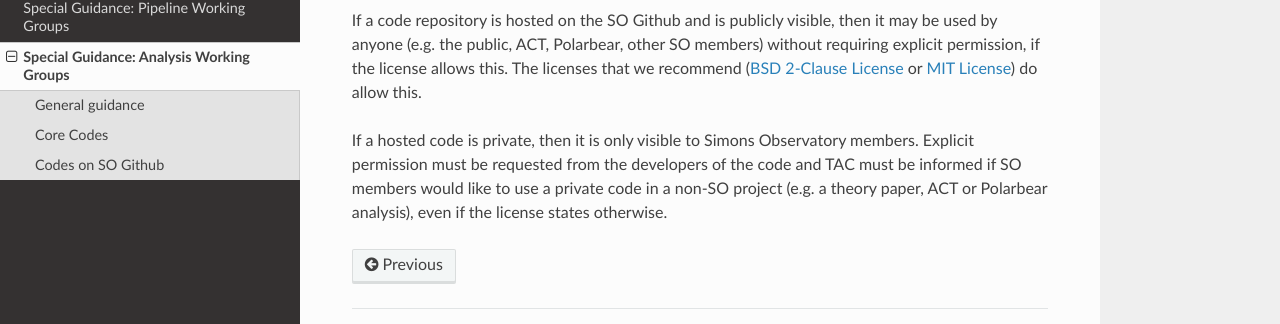
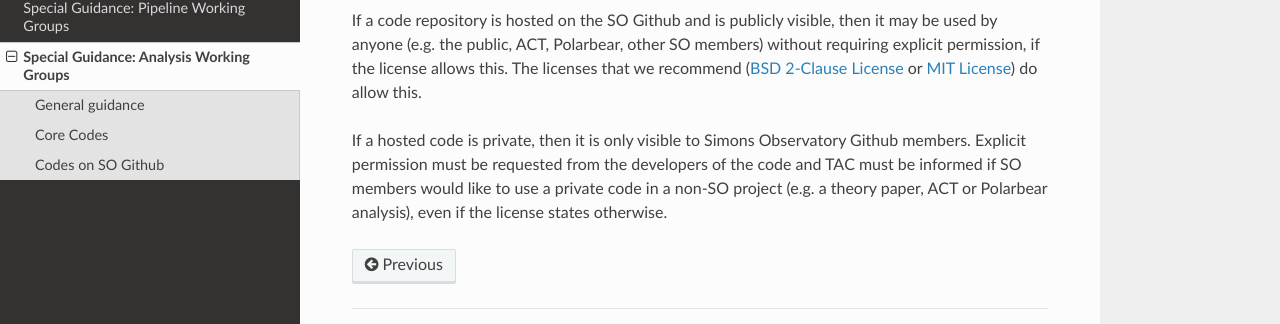
Before and after one commit to simonsobs/so_dev_guide, a Sphinx documentation site: the page built from source/awg.rst, in a window 1280 px wide and 900 px high, scrolled down 798 px. Shown: the part 486-810 px from the top of the window. Built offline with Sphinx 7.4.7 and the Read the Docs theme 2.0.0, drawn with Linux system fonts in a browser that asks for light colours; some of the changed text lies outside the part shown.

Commit message:
small edits to AWG guidance

```diff
--- a/source/awg.rst
+++ b/source/awg.rst
@@ -37,7 +37,7 @@ Codes on SO Github
 
 If a code repository is hosted on the SO Github and is publicly visible, then it may be used by anyone (e.g. the public, ACT, Polarbear, other SO members) without requiring explicit permission, if the license allows this. The licenses that we recommend (`BSD 2-Clause License`_ or `MIT License`_) do allow this.
 
-If a hosted code is private, then it is only visible to Simons Observatory members. Explicit permission must be requested from the developers of the code and TAC must be informed if SO members would like to use a private code in a non-SO project (e.g. a theory paper, ACT or Polarbear analysis), even if the license states otherwise.
+If a hosted code is private, then it is only visible to Simons Observatory Github members. Explicit permission must be requested from the developers of the code and TAC must be informed if SO members would like to use a private code in a non-SO project (e.g. a theory paper, ACT or Polarbear analysis), even if the license states otherwise.
 
 
 .. _`ASCL`: https://ascl.net/
```
Also changed, not shown: other parts of source/awg.rst (+1 -1 lines).
